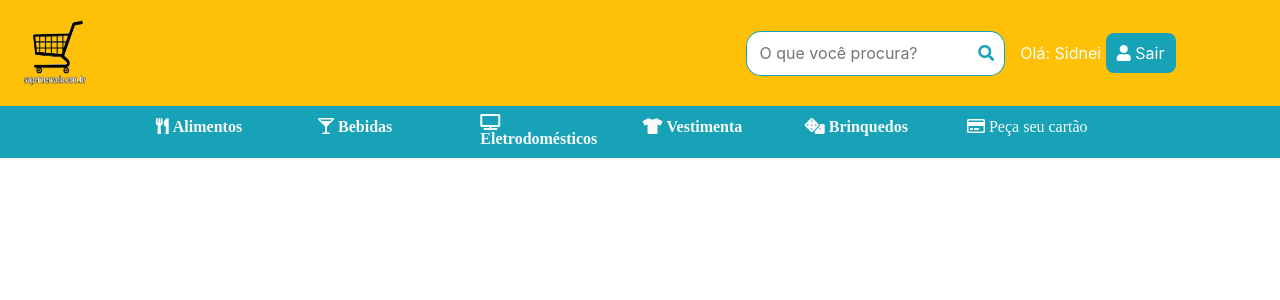
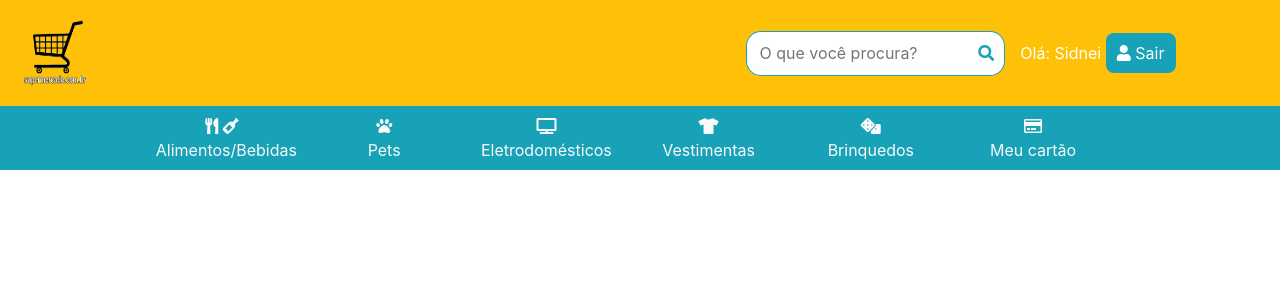
Before and after one commit to SidSan97/Site-Market, a PHP site: page /home.html in a window 1280 px wide. Shown: the top 300 px of the page. Run offline with PHP 8.4, Linux system fonts and the light colour scheme; some libraries are stand-ins or nearby versions; some web fonts are replaced.

Commit message:
Ajustes de responsividade do navbar

```diff
--- a/css/home.css
+++ b/css/home.css
@@ -23,7 +23,6 @@ body
 {
     margin-top: 3%;
 }
-
 
 #btn-sair
 {
@@ -67,6 +66,7 @@ body
 {
     margin-left: 10%;
     width: 78%;
+    text-align: center;
 }
 
 .div-navbar ul li
--- a/home.html
+++ b/home.html
@@ -41,27 +41,27 @@
           <div class="collapse navbar-collapse" id="conteudoNavbarSuportado">
              <ul class="navbar-nav mr-auto">
                  <li class="col-md-2">
-                   <a><i class="fas fa-utensils"> Alimentos </i></a>
+                   <a><i class="fas fa-utensils"></i>  <i class="fas fa-wine-bottle"></i><br> Alimentos/Bebidas </a>
                  </li>
 
                  <li class="col-md-2">
-                    <a><i class="fas fa-glass-martini-alt"> Bebidas </i></a>
+                    <a><i class="fas fa-paw"></i><br> Pets </a>
                  </li>
 
                  <li class="col-md-2">
-                   <a><i class="fas fa-tv"> Eletrodomésticos </i></a>
+                   <a><i class="fas fa-tv"></i><br> Eletrodomésticos </a>
                  </li>
 
                  <li class="col-md-2">
-                   <a><i class="fas fa-tshirt"> Vestimenta </i></a>
+                   <a><i class="fas fa-tshirt"></i><br> Vestimentas </a>
                  </li>
 
                  <li class="col-md-2">
-                   <a><i class="fas fa-dice"> Brinquedos </i></a>
+                   <a><i class="fas fa-dice"></i><br> Brinquedos </a>
                  </li>
 
                  <li class="col-md-2">
-                   <a><i class="far fa-credit-card"> Peça seu cartão</i></a>
+                   <a><i class="far fa-credit-card"></i><br> Meu cartão  </a>
                  </li>
            </ul>
           </div>
```
